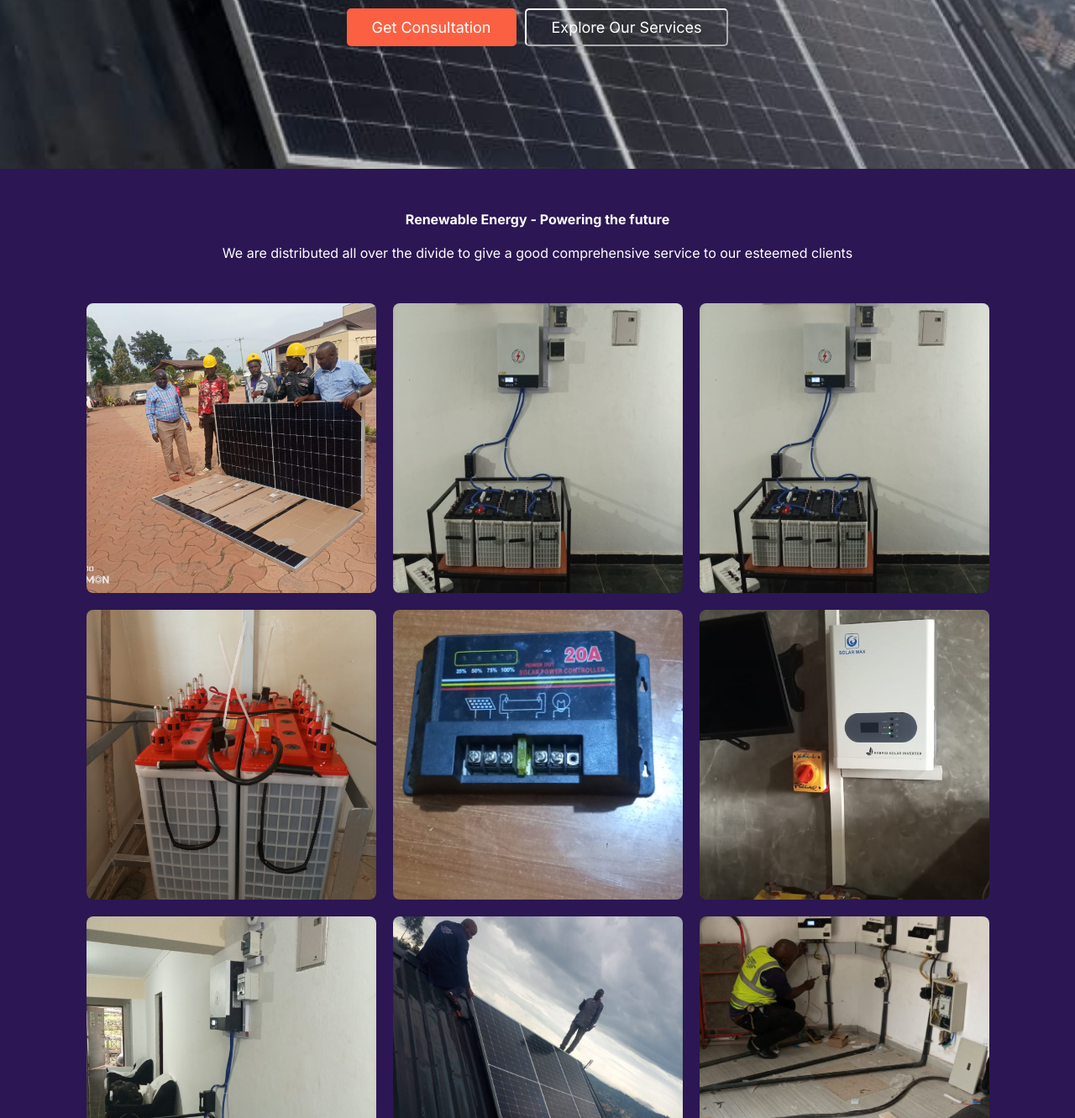
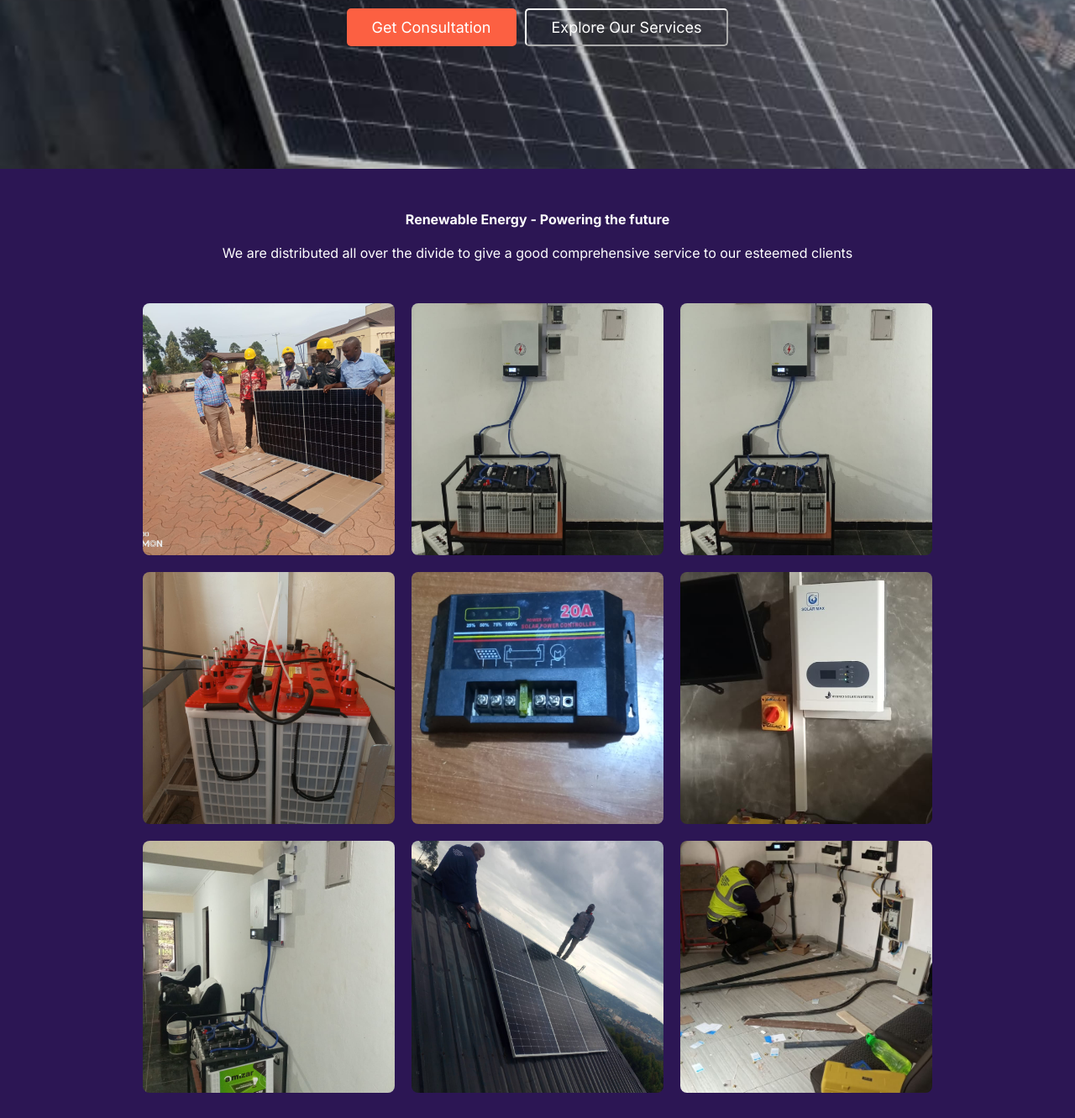
Before and after one commit to Kevin5444/solarpanelweb, a website: page views/index.html in a window 1280 px wide. Shown: the part 269-1600 px from the top of the page at 84% size. Drawn offline with nearby package versions, Linux system fonts and the light colour scheme.

Commit message:
updated web info

```diff
--- a/public/css/style.css
+++ b/public/css/style.css
@@ -177,8 +177,8 @@ a{
   background-position: center;
   background-repeat: no-repeat;
   background-size: cover;
-  width: 345px;
-  height: 345px;
+  width: 300px;
+  height: 300px;
   border-radius: 8px;
 }
 .products__content-section2-img{
@@ -186,8 +186,8 @@ a{
   background-position: center;
   background-repeat: no-repeat;
   background-size: cover;
-  width: 345px;
-  height: 345px;
+  width: 300px;
+  height: 300px;
   border-radius: 8px;
 }
 .products__content-section3-img{
@@ -195,8 +195,8 @@ a{
   background-position: center;
   background-repeat: no-repeat;
   background-size: cover;
-  width: 345px;
-  height: 345px;
+  width: 300px;
+  height: 300px;
   border-radius: 8px;
 }
 
@@ -213,8 +213,8 @@ a{
   background-position: center;
   background-repeat: no-repeat;
   background-size: cover;
-  width: 345px;
-  height: 345px;
+  width: 300px;
+  height: 300px;
   border-radius: 8px;
 }
 .products__content-section5-img{
@@ -222,8 +222,8 @@ a{
   background-position: center;
   background-repeat: no-repeat;
   background-size: cover;
-  width: 345px;
-  height: 345px;
+  width: 300px;
+  height: 300px;
   border-radius: 8px;
 }
 .products__content-section6-img{
@@ -231,8 +231,8 @@ a{
   background-position: center;
   background-repeat: no-repeat;
   background-size: cover;
-  width: 345px;
-  height: 345px;
+  width: 300px;
+  height: 300px;
   border-radius: 8px;
 }
 
@@ -249,8 +249,8 @@ a{
   background-position: center;
   background-repeat: no-repeat;
   background-size: cover;
-  width: 345px;
-  height: 345px;
+  width: 300px;
+  height: 300px;
   border-radius: 8px;
 }
 .products__content-section8-img{
@@ -258,8 +258,8 @@ a{
   background-position: center;
   background-repeat: no-repeat;
   background-size: cover;
-  width: 345px;
-  height: 345px;
+  width: 300px;
+  height: 300px;
   border-radius: 8px;
 }
 .products__content-section9-img{
@@ -267,8 +267,8 @@ a{
   background-position: center;
   background-repeat: no-repeat;
   background-size: cover;
-  width: 345px;
-  height: 345px;
+  width: 300px;
+  height: 300px;
   border-radius: 8px;
 }
 
```
